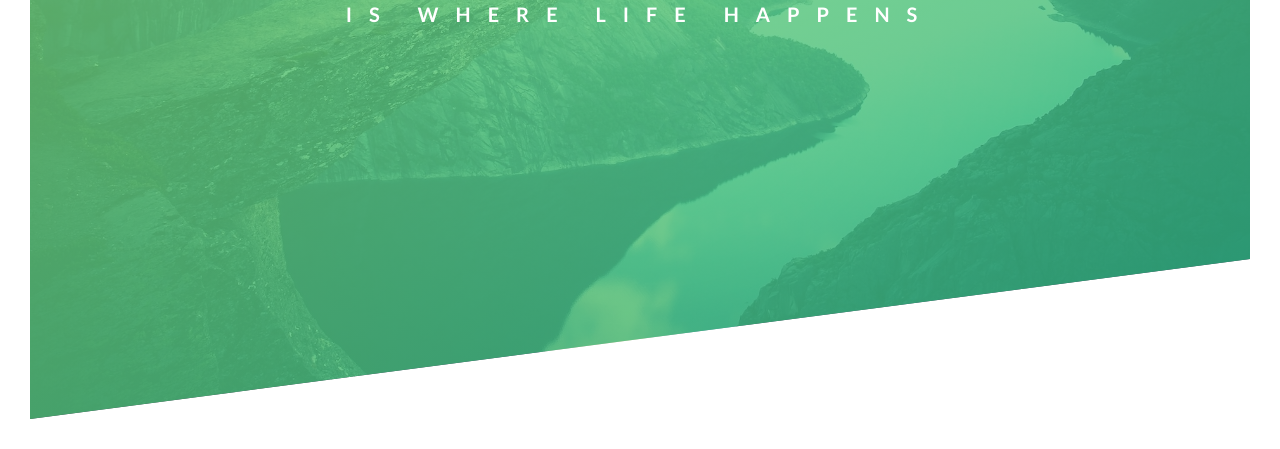
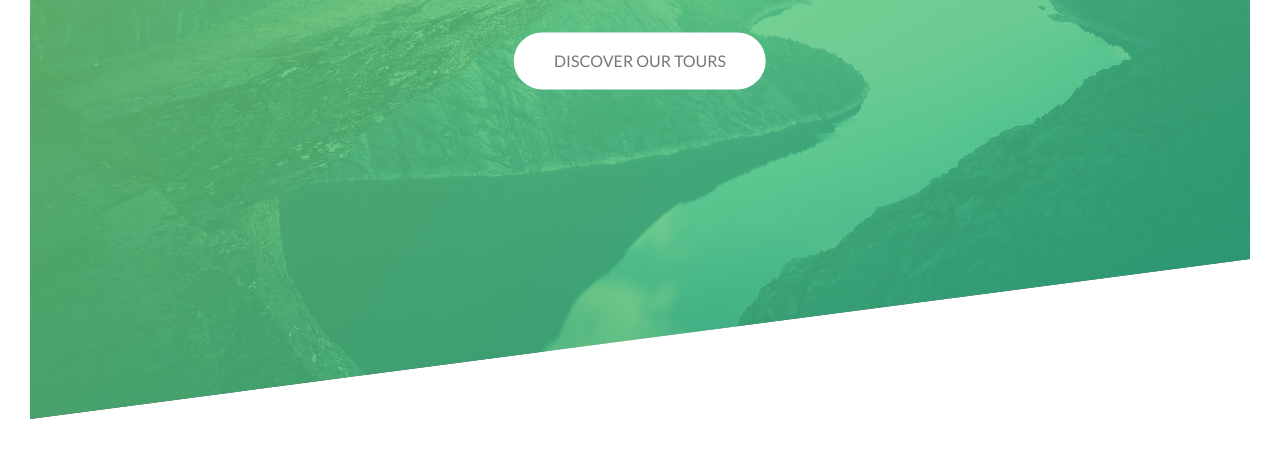
Before and after one commit to blademan/advanced-css-course, a plain HTML site: page Natours/starter/index.html in a window 1280 px wide. Shown: the part 371-820 px from the top of the page. Drawn offline with Linux system fonts and the light colour scheme; files that its build step writes are made by us from their sources.

Commit message:
header done

```diff
--- a/Natours/starter/css/style.css
+++ b/Natours/starter/css/style.css
@@ -50,10 +50,13 @@ body{
     top: 40%;
     left: 50%;
     transform: translate(-50%,-50%);
+    text-align: center;
 }
 .heading-primary {
     color: #fff;
     text-transform: uppercase;
+    backface-visibility: hidden;
+    margin-bottom: 60px;
 }
 
 .heading-primary-main{
@@ -63,7 +66,7 @@ body{
     letter-spacing: 35px;
     animation-name: moveInLeft;
     animation-duration: 1s;
-
+    animation-timing-function: ease-out;
 
     /*animation-delay: 3s;
       animation-iteration-count: 3;
@@ -75,6 +78,10 @@ body{
     font-size: 20px;
     font-weight: 700;
     letter-spacing: 17px;
+
+    animation-name: moveInRight;
+    animation-duration: 1s;
+    animation-timing-function: ease-out;
 }
 
 @keyframes moveInLeft {
@@ -91,3 +98,44 @@ body{
         transform: translate(0);
     }
 }
+@keyframes moveInRight {
+    0% {
+        opacity: 0;
+        transform: translateX(100px);
+    }
+    80%{
+        transform: translateX(-10px);
+
+    }
+    100%{
+        opacity: 1;
+        transform: translate(0);
+    }
+}
+
+.btn:link,
+.btn:visited {
+    text-transform: uppercase;
+    text-decoration: none;
+    padding: 15px 40px 15px 40px;
+    display: inline-block;
+    border-radius: 100px;
+    transition: all .2s;
+
+
+}
+
+.btn:hover {
+    transform: translateY(-3px);
+    box-shadow: 0 10px 20px rgba(0, 0,0, .2);
+}
+
+.btn:active {
+    transform: translateY(-1px);
+    box-shadow: 0 5px 10px rgba(0, 0,0, .2);
+}
+
+.btn-white {
+    background-color: #fff;
+    color: #777;
+}
--- a/Natours/starter/index.html
+++ b/Natours/starter/index.html
@@ -22,6 +22,9 @@
             <span class="heading-primary-main">Outdoor</span>
             <span class="heading-primary-sub">is where life happens</span>
            </h1>
+
+           <a href="#" class="btn btn-white">Discover our tours</a>
+
            </div>
         </header>
 
```
